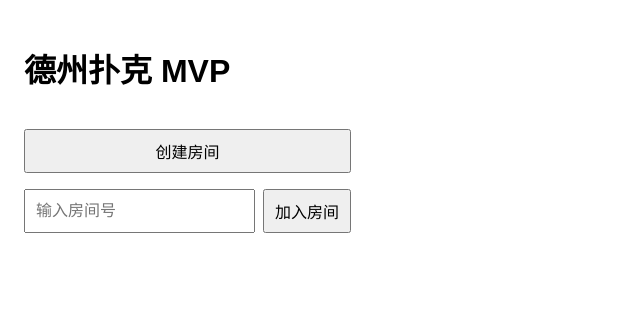
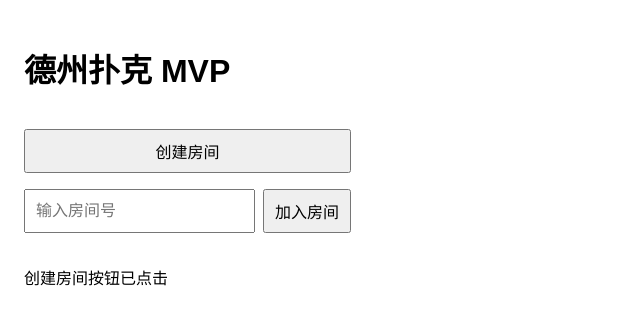
Before and after one commit to luozhongone-droid/poker-mvp, a React (Vite) app in the folder client/: page / in a window 1280 px wide. Both pictures are taken after a click on the button "创建房间". Shown: the top 324 px of the page, without its empty margins (0-640 px from the left). Built offline with nearby package versions, Linux system fonts and the light colour scheme.

Commit message:
feat: show button click status

```diff
--- a/client/src/main.jsx
+++ b/client/src/main.jsx
@@ -4,13 +4,16 @@ import './styles.css';
 
 function App() {
   const [roomId, setRoomId] = useState('');
+  const [statusText, setStatusText] = useState('');
 
   function handleCreateRoom() {
     console.log('创建房间');
+    setStatusText('创建房间按钮已点击');
   }
 
   function handleJoinRoom() {
     console.log('加入房间', roomId);
+    setStatusText(`加入房间按钮已点击：${roomId}`);
   }
 
   return (
@@ -32,6 +35,8 @@ function App() {
           加入房间
         </button>
       </div>
+
+      {statusText && <p>{statusText}</p>}
     </main>
   );
 }
```
